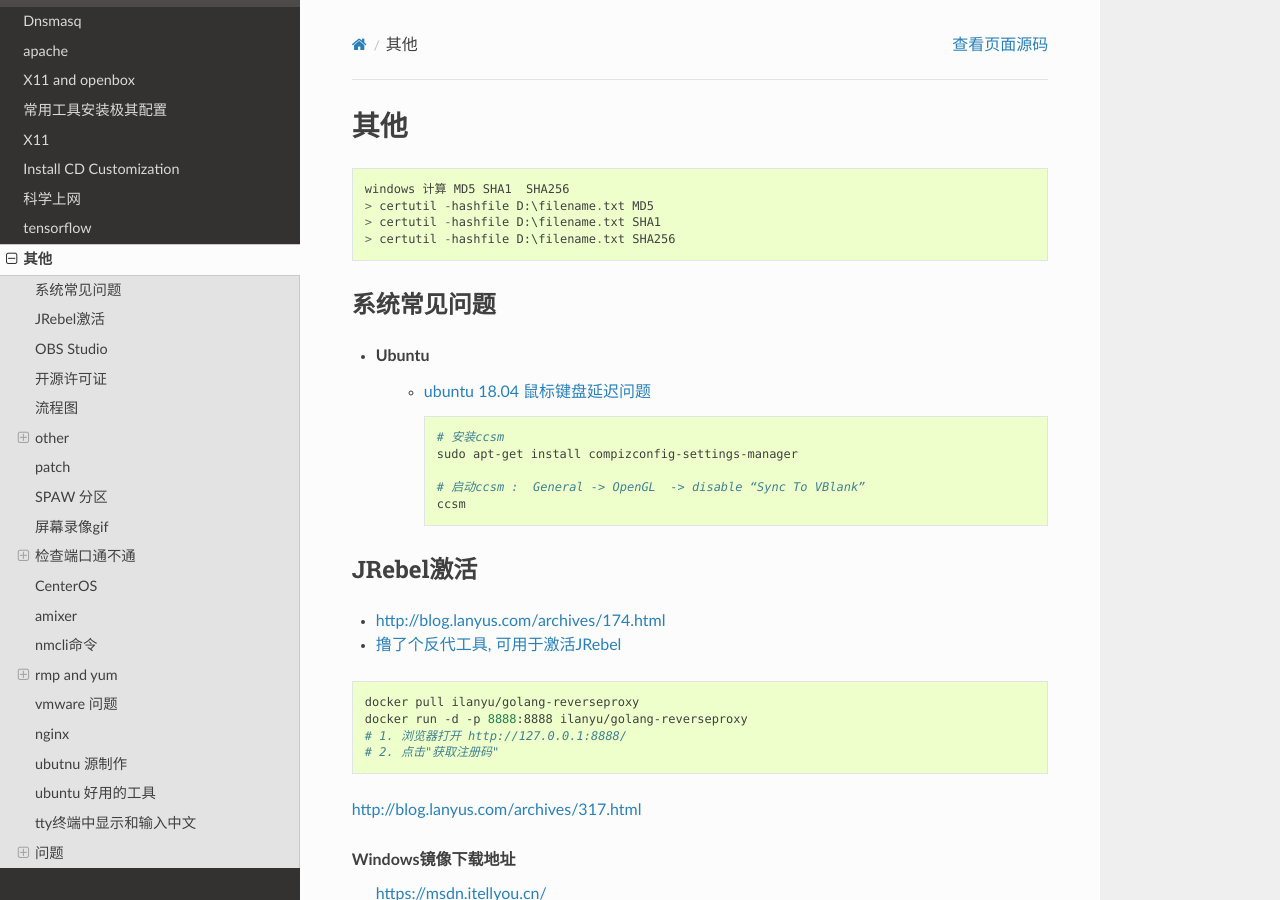
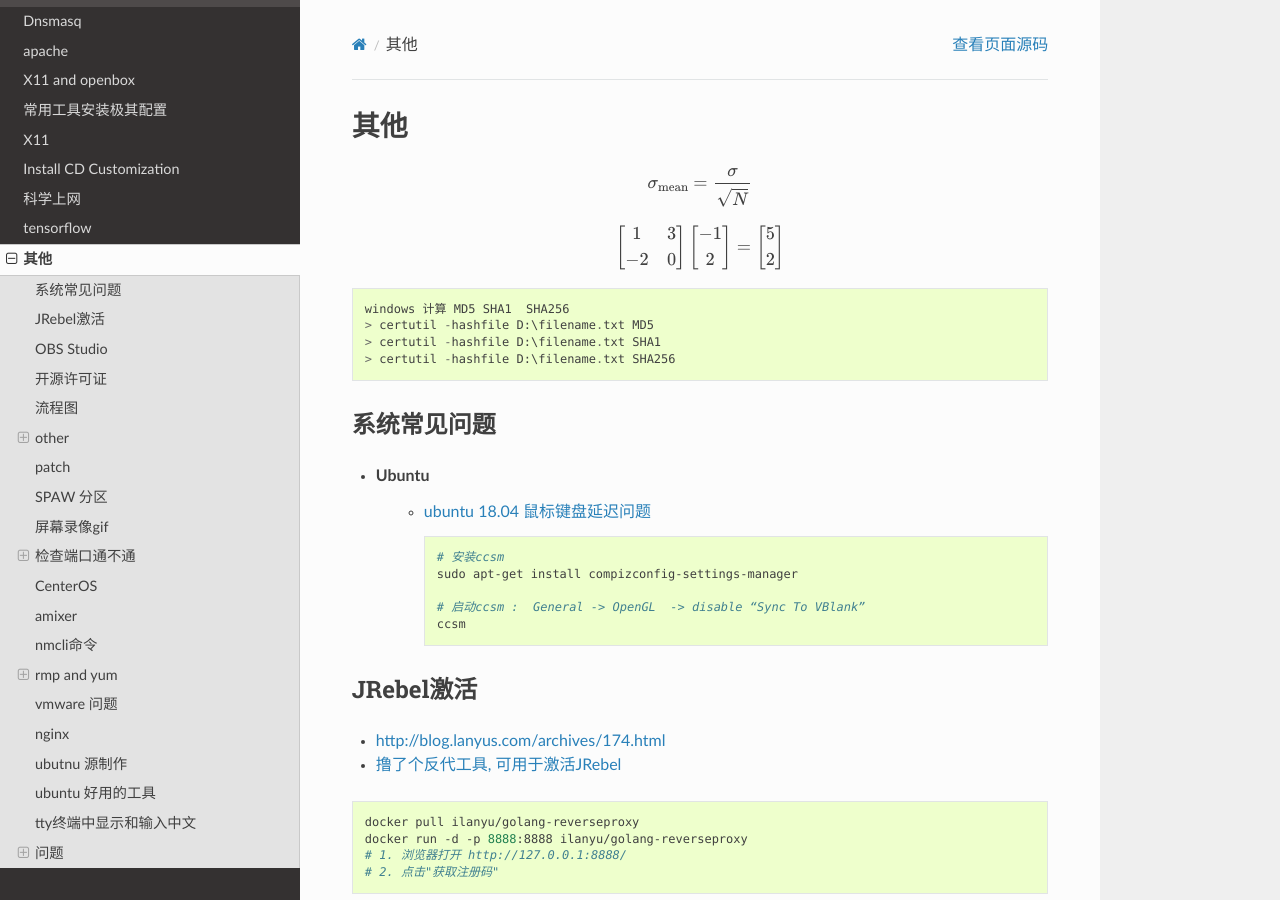
Before and after one commit to my-rds-store/my_space, a Sphinx documentation site: the page built from source/other/index.rst, in a window 1280 px wide and 900 px high. Built offline with Sphinx 7.4.7 and the Read the Docs theme 2.0.0, drawn with Linux system fonts in a browser that asks for light colours.

Commit message:
update ...

```diff
--- a/source/other/index.rst
+++ b/source/other/index.rst
@@ -1,6 +1,23 @@
 其他
 ================
 
+
+.. math:: \sigma_\mathrm{mean} = \frac{\sigma}{\sqrt{N}}
+
+.. math::
+
+    \begin{bmatrix}
+     1 & 3\\
+    -2 & 0
+    \end{bmatrix}
+    \begin{bmatrix}
+    -1 \\
+    2
+    \end{bmatrix} =
+    \begin{bmatrix}
+    5 \\
+    2
+    \end{bmatrix}
 
 ::
 
```
Also changed, not shown: source/lightweight_markup_language/sphinx/index.rst (+15 -0 lines), source/ros/index.rst (+9 -0 lines), source/lightweight_markup_language/sphinx/img/github.png (added), source/lightweight_markup_language/sphinx/img/readthedocs.png (added).
